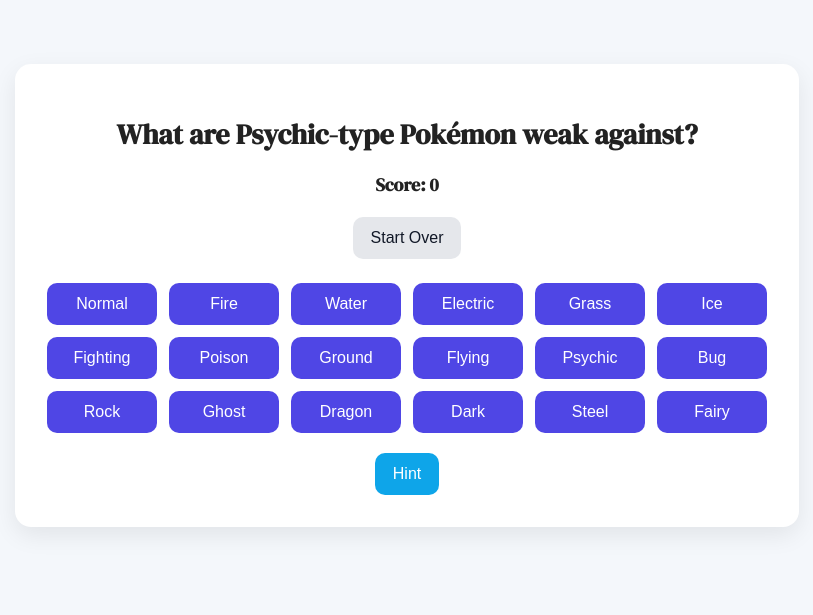
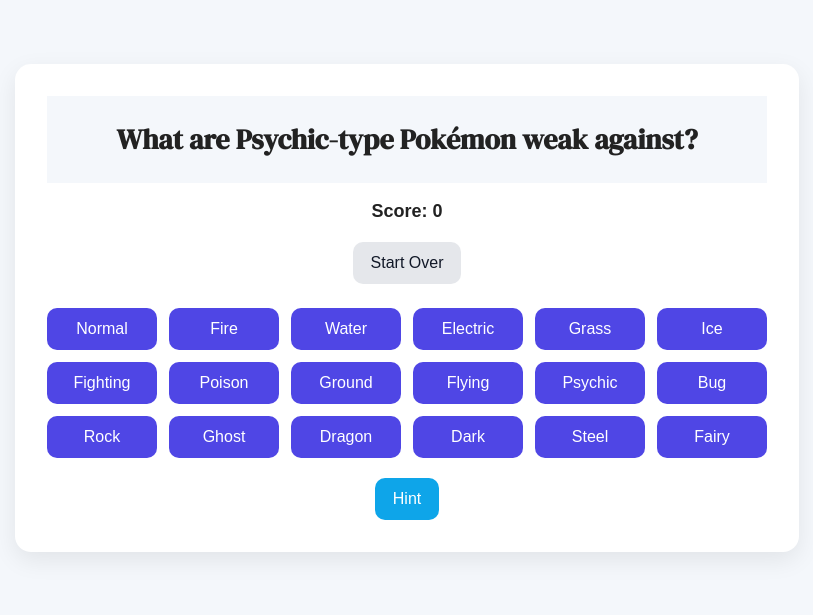
Before and after one commit to senafunakubo/poke-type-game, a Flask app: page / in a window 1280 px wide. Shown: the top 615 px of the page, without its empty margins (233-1046 px from the left). Run offline with Flask 3, Linux system fonts and the light colour scheme.

Commit message:
Change the fonts

```diff
--- a/static/style.css
+++ b/static/style.css
@@ -1,4 +1,12 @@
 body {
+  font-family: Arial, sans-serif;
+  background: #f4f7fb;
+  margin: 0;
+  padding: 24px;
+  color: #222;
+}
+
+.question {
   font-family: "DM Serif Display", serif;
   background: #f4f7fb;
   margin: 0;
--- a/templates/index.html
+++ b/templates/index.html
@@ -9,7 +9,7 @@
 </head>
 <body>
   <div class="container">
-    <h1>{{ question }}</h1>
+    <h1 class="question">{{ question }}</h1>
     <p class="score">Score: {{ score }}</p>
 
     <form method="POST" action="/restart" class="top-actions">
```
